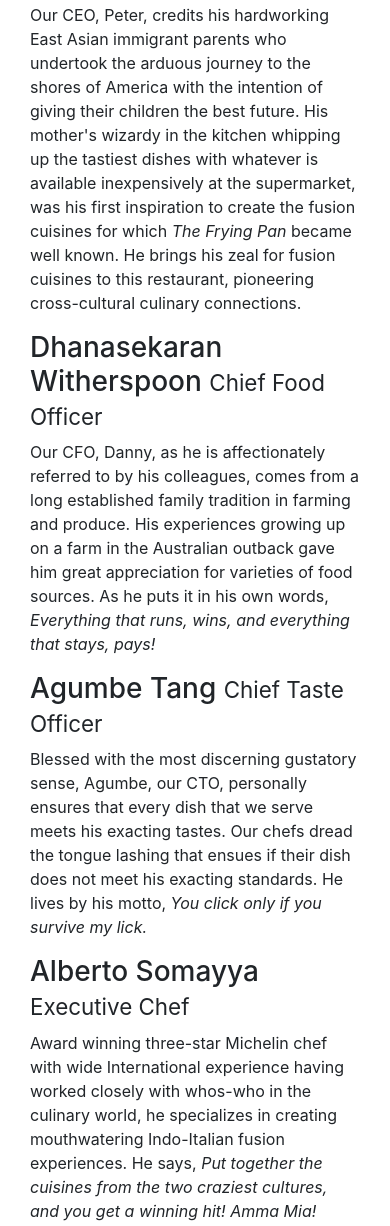
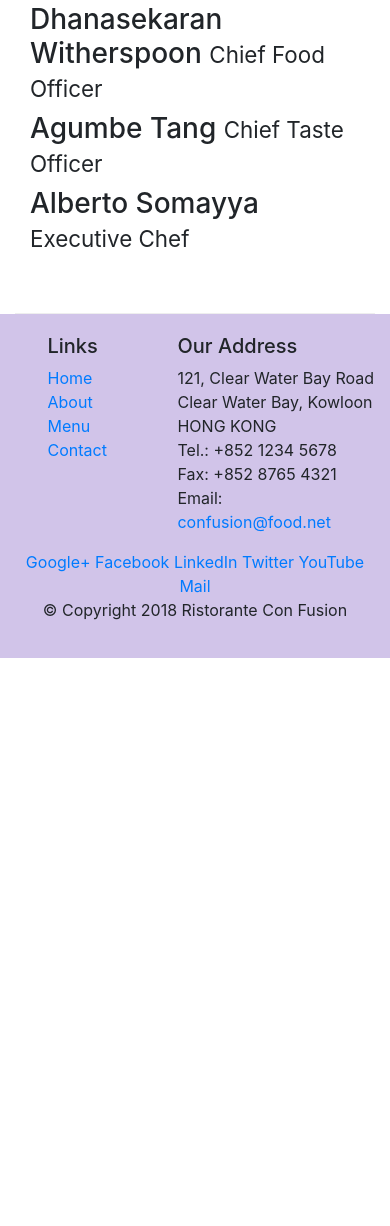
Before and after one commit to valguerra/FSWD_Bootstrap, a website: page aboutus.html in a window 390 px wide. Shown: the part 1527-2753 px from the top of the page. After the commit the page ends 2185 px from the top, so only its background shows below. Drawn offline with nearby package versions, Linux system fonts and the light colour scheme.

Commit message:
First assignment edit.

```diff
--- a/aboutus.html
+++ b/aboutus.html
@@ -52,15 +52,15 @@
             <div class="col">
                 <h2>Corporate Leadership</h2>
                 <h3>Peter Pan <small>Chief Epicurious Officer</small></h3>
-                <p id="para" class= ".d-none .d-sm-block">Our CEO, Peter, credits his hardworking East Asian immigrant parents who undertook the arduous journey to the shores of America with the intention of giving their children the best future. His mother's wizardy in the kitchen whipping up the tastiest dishes with whatever is available inexpensively at the supermarket, was his first inspiration to create the fusion cuisines for which <em>The Frying Pan</em> became well known. He brings his zeal for fusion cuisines to this restaurant, pioneering cross-cultural culinary connections.</p>
+                <p class="d-none d-sm-block">Our CEO, Peter, credits his hardworking East Asian immigrant parents who undertook the arduous journey to the shores of America with the intention of giving their children the best future. His mother's wizardy in the kitchen whipping up the tastiest dishes with whatever is available inexpensively at the supermarket, was his first inspiration to create the fusion cuisines for which <em>The Frying Pan</em> became well known. He brings his zeal for fusion cuisines to this restaurant, pioneering cross-cultural culinary connections.</p>
                 <h3>Dhanasekaran Witherspoon <small>Chief Food Officer</small></h3>
-                <p class=".d-none .d-sm-block">Our CFO, Danny, as he is affectionately referred to by his colleagues, comes from a long established family tradition in farming and produce. His experiences growing up on a farm in the Australian outback gave him great appreciation for varieties of food sources. As he puts it in his own words, <em>Everything that runs, wins, and everything that stays, pays!</em></p>
+                <p class="d-none d-sm-block">Our CFO, Danny, as he is affectionately referred to by his colleagues, comes from a long established family tradition in farming and produce. His experiences growing up on a farm in the Australian outback gave him great appreciation for varieties of food sources. As he puts it in his own words, <em>Everything that runs, wins, and everything that stays, pays!</em></p>
                 <h3>Agumbe Tang <small>Chief Taste Officer</small></h3>
-                <p class=".d-none .d-sm-block">Blessed with the most discerning gustatory sense, Agumbe, our CTO, personally ensures that every dish that we serve meets his exacting tastes. Our chefs dread the tongue lashing that ensues if their dish does not meet his exacting standards. He lives by his motto, <em>You click only if you survive my lick.</em></p>
+                <p class="d-none d-sm-block">Blessed with the most discerning gustatory sense, Agumbe, our CTO, personally ensures that every dish that we serve meets his exacting tastes. Our chefs dread the tongue lashing that ensues if their dish does not meet his exacting standards. He lives by his motto, <em>You click only if you survive my lick.</em></p>
                 <h3>Alberto Somayya <small>Executive Chef</small></h3>
-                <p class=".d-none .d-sm-block">Award winning three-star Michelin chef with wide International experience having worked closely with whos-who in the culinary world, he specializes in creating mouthwatering Indo-Italian fusion experiences. He says, <em>Put together the cuisines from the two craziest cultures, and you get a winning hit! Amma Mia!</em></p>
+                <p class="d-none d-sm-block">Award winning three-star Michelin chef with wide International experience having worked closely with whos-who in the culinary world, he specializes in creating mouthwatering Indo-Italian fusion experiences. He says, <em>Put together the cuisines from the two craziest cultures, and you get a winning hit! Amma Mia!</em></p>
             </div>
-       </div>
+        </div>
 
     </div>
 
```
